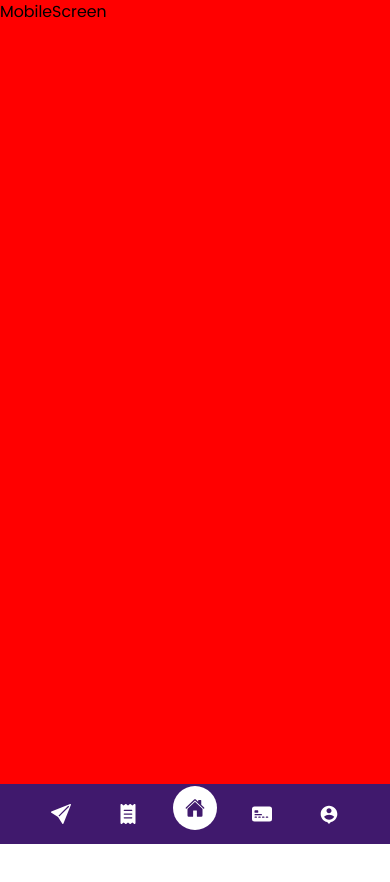
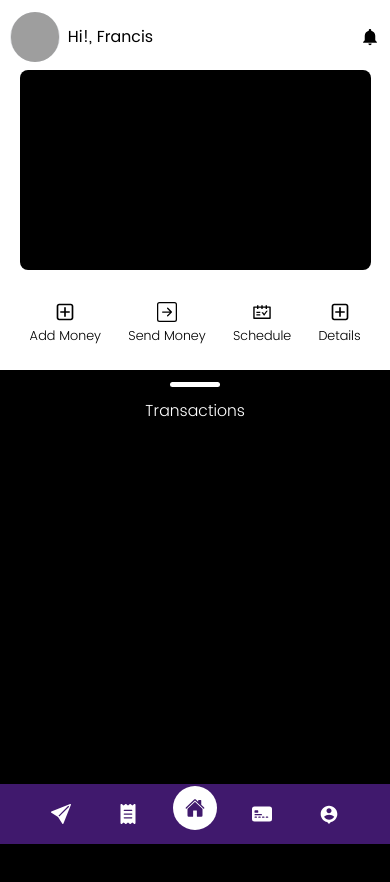
Before and after one commit to Rosonerri/Ajcash, a React (Vite) app: page /dashboard in a window 390 px wide. Shown: the top 882 px of the page. Before the commit the page ends 844 px from the top, so only its background shows below. Built offline with nearby package versions, Linux system fonts and the light colour scheme; grey boxes are pictures that could not be loaded.

Commit message:
mobile screen updated

```diff
--- a/src/index.css
+++ b/src/index.css
@@ -4,7 +4,7 @@
 
 @font-face {
   font-family: Bruv;
-  src: url(/font/Poppins-Light.ttf);
+  src: url(/font/Poppins-Regular.ttf);
 }
 
 .Bruv {
@@ -13,7 +13,7 @@
 
 @font-face {
   font-family: Poppin;
-  src: url(/font/Poppins-Regular.ttf);
+  src: url(/font/Poppins-Light.ttf);
 }
 
 .Poppin {
--- a/src/pages/home/dashboard/MobileScreen.tsx
+++ b/src/pages/home/dashboard/MobileScreen.tsx
@@ -1,10 +1,49 @@
-
+import { IoMdNotifications } from "react-icons/io"
+import francis from "../../../../../../FrancisUzoigwe/FrancisUzoigwe2/src/assets/francis.jpg"
+import { CgAddR } from "react-icons/cg"
+import { AiOutlineSchedule } from "react-icons/ai"
+import { BsArrowRightSquare } from "react-icons/bs"
 const MobileScreen = () => {
     return (
         <>
-            <div className="w-full min-h-[100vh] hidden max-md:flex bg-[red]">
-                <div>
-                    <div>MobileScreen</div>
+            <div className="w-full min-h-[100vh] hidden max-md:flex flex-col items-center bg-white relative">
+                <div className="w-full flex flex-col h-[370px] items-center ">
+                    <div className="my-3 w-full flex items-center flex-col fixed top-0">
+                        <div className="w-[95%] flex items-center justify-between">
+                            <div className="flex items-center">
+                                <div className="w-[50px] h-[50px] rounded-full flex items-center justify-center  border mr-2">
+                                    <img src={francis} alt="" className="w-[50px] h-[50px] object-cover rounded-full object-top " />
+                                </div>
+                                <div className="font-[Bruv]">Hi!, Francis</div>
+                            </div>
+                            <div className=""><IoMdNotifications className="text-[20px]" /></div>
+                        </div>
+                        <div className="w-[90%]  my-2 h-[200px] rounded-lg bg-black">Card Side</div>
+                        <div className="w-[85%] flex items-center justify-between my-6">
+                            <div className="flex items-center flex-col hover:cursor-pointer">
+                                <div><CgAddR className="text-[20px]" /></div>
+                                <div className="text-[13px] my-1">Add Money</div>
+                            </div>
+                            <div className="flex items-center flex-col hover:cursor-pointer">
+                                <div><BsArrowRightSquare className="text-[20px]" /></div>
+                                <div className="text-[13px] my-1">Send Money</div>
+                            </div>
+                            <div className="flex items-center flex-col hover:cursor-pointer">
+                                <div><AiOutlineSchedule className="text-[20px]" /></div>
+                                <div className="text-[13px] my-1">Schedule</div>
+                            </div>
+                            <div className="flex items-center flex-col hover:cursor-pointer">
+                                <div><CgAddR className="text-[20px]" /></div>
+                                <div className="text-[13px] my-1">Details</div>
+                            </div>
+                        </div>
+                    </div>
+                </div>
+                <div className="w-full flex bg-black flex-col items-center">
+                    <div className="w-full bg-black text-white h-[100vh] sticky top-1  flex flex-col items-center">
+                        <div className="w-[50px] h-[5px] rounded-full bg-white my-3" />
+                        <div>Transactions</div>
+                    </div>
                 </div>
             </div>
         </>
```
